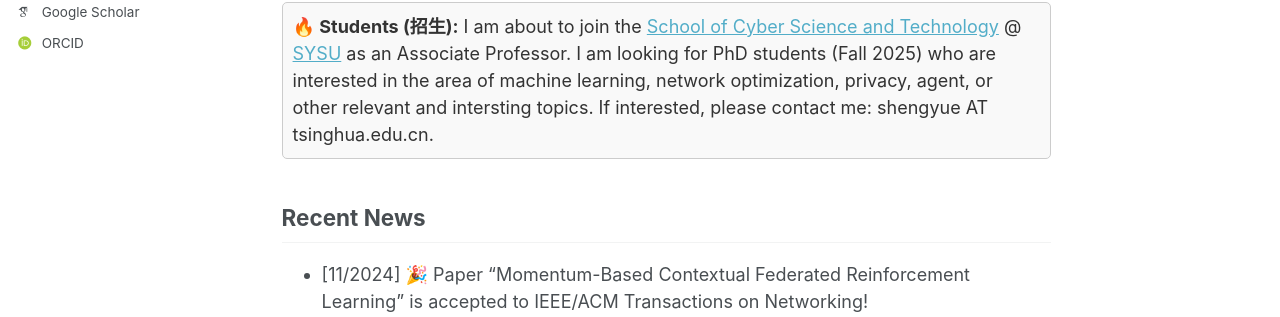
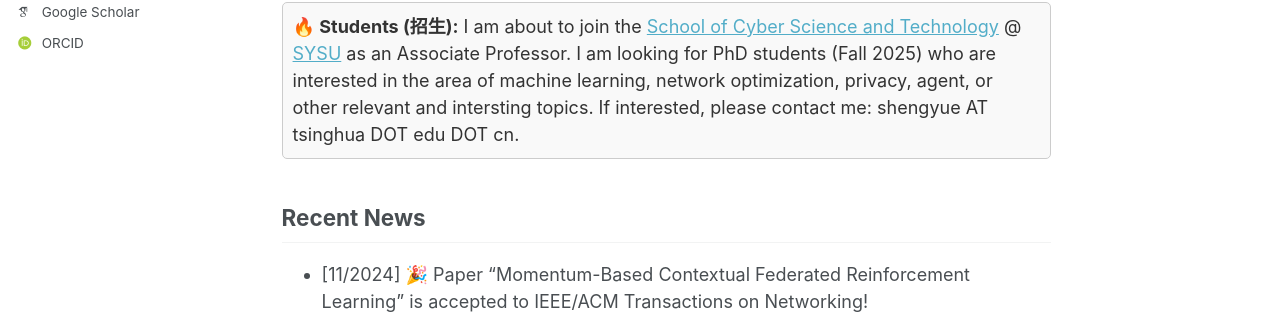
Before and after one commit to shaunyue/shaunyue.github.io, a Jekyll site: the page built from _pages/about.md, in a window 1280 px wide and 900 px high. Shown: the part 448-765 px from the top of the window. Built offline with Jekyll 4.4.1, drawn with Linux system fonts in a browser that asks for light colours; some web fonts are replaced.

Commit message:
Your commit message

```diff
--- a/_pages/about.md
+++ b/_pages/about.md
@@ -23,7 +23,7 @@ function toggleContent(id) {
 </script>
 
 <div style="border: 1px solid #ccc; padding: 10px; background-color: #f9f9f9; color: #333; border-radius: 5px;">
-<strong>🔥 Students (招生):</strong> I am about to join the <a href="https://scst.sysu.edu.cn">School of Cyber Science and Technology</a> @ <a href="https://www.sysu.edu.cn">SYSU</a>  as an Associate Professor. I am looking for PhD students (Fall 2025) who are interested in the area of machine learning, network optimization, privacy, agent, or other relevant and intersting topics. If interested, please contact me: shengyue AT tsinghua.edu.cn.
+<strong>🔥 Students (招生):</strong> I am about to join the <a href="https://scst.sysu.edu.cn">School of Cyber Science and Technology</a> @ <a href="https://www.sysu.edu.cn">SYSU</a>  as an Associate Professor. I am looking for PhD students (Fall 2025) who are interested in the area of machine learning, network optimization, privacy, agent, or other relevant and intersting topics. If interested, please contact me: shengyue AT tsinghua DOT edu DOT cn.
 </div>
 
 <!-- <div style="display: flex; gap: 10px; margin-top: 20px; margin-bottom: 0px;">
```
Also changed, not shown: other parts of _pages/about.md (+1 -1 lines).
